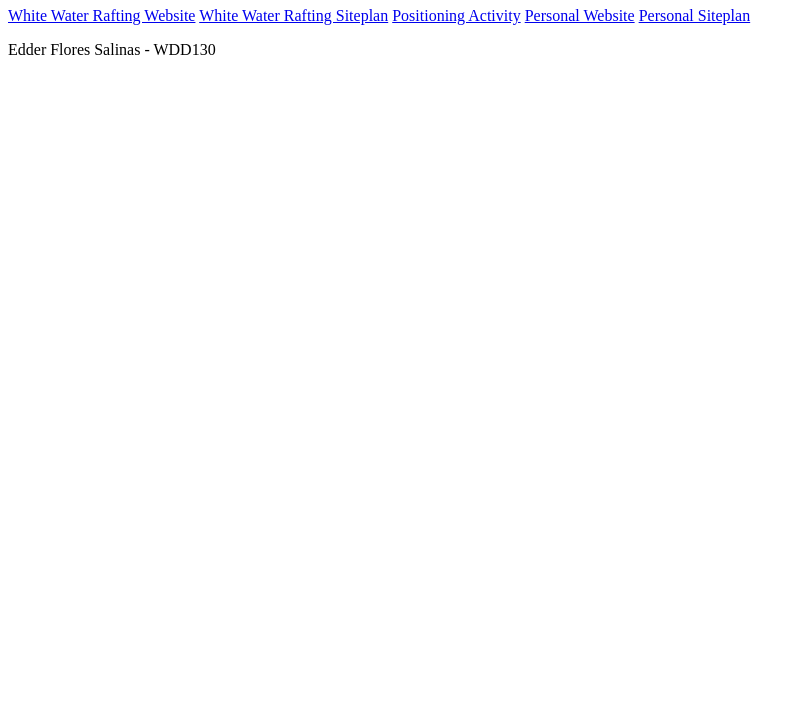
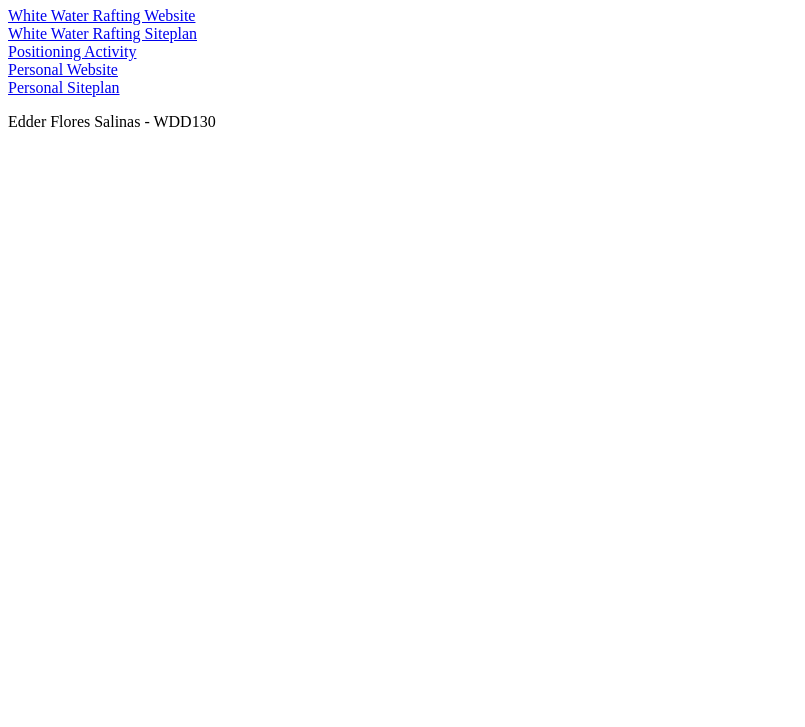
Before and after one commit to EdderFlores/WDD130EFlores, a plain HTML site: page index.html in a window 1280 px wide. Shown: the part 73-800 px from the top of the page, without its empty margins (0-805 px from the left). Drawn offline with Linux system fonts and the light colour scheme.

Commit message:
updated home apge with new link

```diff
--- a/index.html
+++ b/index.html
@@ -8,11 +8,11 @@
 <body>
     <h1>Welcome to WDD130 Web Projects</h1>
     <nav>
-      <a href="wwr/index.html">White Water Rafting Website</a>
-      <a href="wwr/site-plan-rafting.html">White Water Rafting Siteplan</a>
-      <a href="positioning.html">Positioning Activity</a>
-      <a href="#">Personal Website</a>
-      <a href="#">Personal Siteplan</a>
+      <a href="wwr/index.html">White Water Rafting Website</a> <br>
+      <a href="wwr/site-plan-rafting.html">White Water Rafting Siteplan</a> <br>
+      <a href="positioning.html">Positioning Activity</a><br>
+      <a href="#">Personal Website</a><br>
+      <a href="/wwr/site-plan-rafting.html">Personal Siteplan</a><br>
     </nav>
     <p>Edder Flores Salinas - WDD130</p>
 </body>
```
